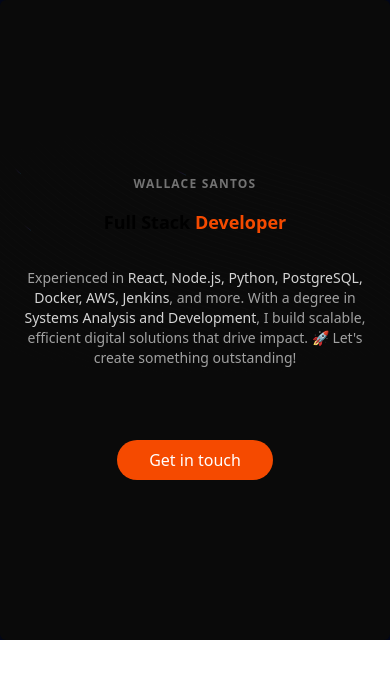
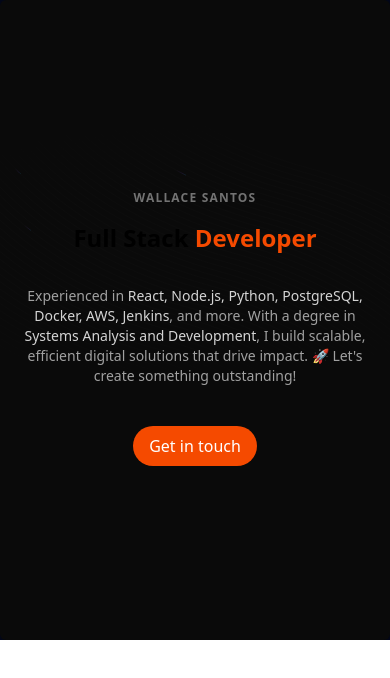
Before and after one commit to WallaceSt/next-portfolio, a Next.js app: page / in a window 390 px wide. Shown: the top 678 px of the page. Built offline with nearby package versions, Linux system fonts and the light colour scheme.

Commit message:
:lipstick:	feat: Changing CTA and Hero text presentation on mobile screen

```diff
--- a/components/ui/blocks/CTA.tsx
+++ b/components/ui/blocks/CTA.tsx
@@ -10,8 +10,8 @@
 
 const CTA = ({ text, variant = "primary" }: CTAProps) => {
   const styles = {
-    primary: "py-2 px-8 rounded-full bg-orange-600 text-white",
-    secondary: "py-2 px-8 rounded-full bg-gray-600 text-white",
+    primary: "py-2 px-4 md:py-2 md:px-8 rounded-full bg-orange-600 text-white",
+    secondary: "py-2 px-4 md:py-2 md:px-8 rounded-full bg-gray-600 text-white",
   };
 
   return (
@@ -19,7 +19,7 @@
       initial_y={15}
       animated_y={0}
       transition_delay={1.4}
-      className="flex justify-center mt-12 z-10 antialiased"
+      className="flex justify-center mt-4 md:mt-12 z-10 antialiased"
     >
       <EffectLinkMouseObserver className={styles[variant]}>
         {text}
--- a/components/ui/blocks/Text.tsx
+++ b/components/ui/blocks/Text.tsx
@@ -19,7 +19,7 @@
 }
 export const HeroHeading = ({text}: HeroHeadingProps) => {
   return (
-    <h1 className="relative z-10 text-lg md:text-7xl  bg-clip-text text-transparent bg-gradient-to-b from-neutral-200 to-neutral-600  text-center font-sans font-bold mb-8">
+    <h1 className="relative z-10 text-2xl md:text-7xl  bg-clip-text text-transparent bg-gradient-to-b from-neutral-200 to-neutral-600  text-center font-sans font-bold mb-8">
       <EffectTextGenerate words={text} />
     </h1>
   );
```
